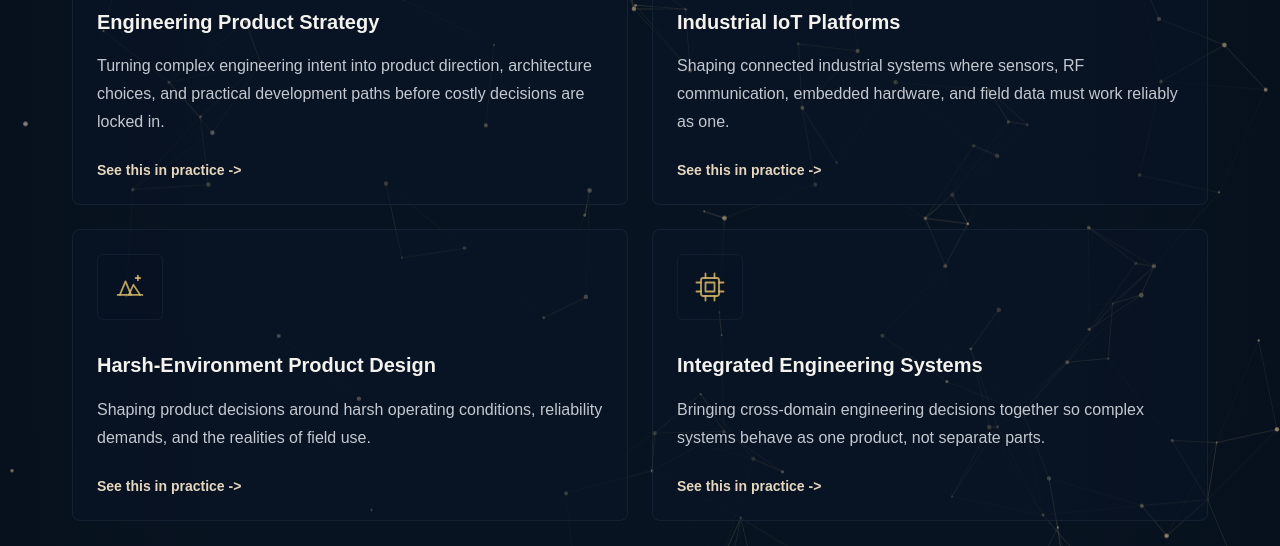
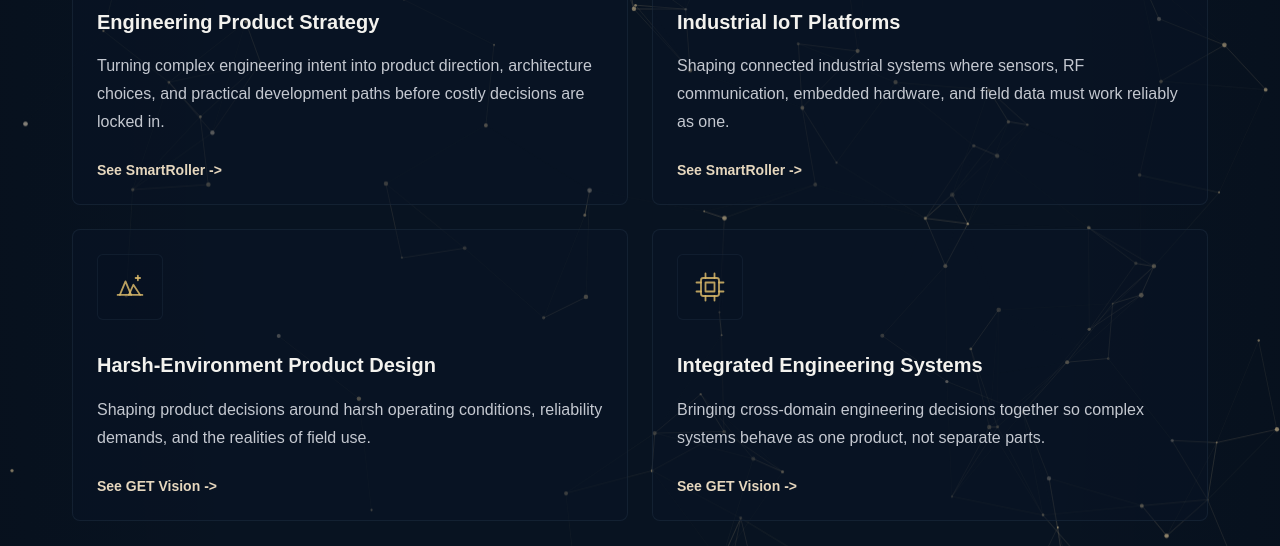
Before and after one commit to raghavmalik89/engineering-portfolio, a Next.js app in the folder website/: page / in a window 1280 px wide. Shown: the part 1900-2446 px from the top of the page. Built offline with nearby package versions, Linux system fonts and the light colour scheme.

Commit message:
refactor(home): clarify capability story links

```diff
--- a/website/components/cards/CapabilityCard.tsx
+++ b/website/components/cards/CapabilityCard.tsx
@@ -13,6 +13,7 @@ type CapabilityCardProps = {
   evidenceCaption?: string;
   href?: string;
   linkLabel?: string;
+  ctaLabel?: string;
 };
 
 export function CapabilityCard({
@@ -25,6 +26,7 @@ export function CapabilityCard({
   evidenceCaption,
   href,
   linkLabel,
+  ctaLabel = "See this in practice",
 }: CapabilityCardProps) {
   const hasEvidence = image || evidenceLabel || evidenceCaption;
 
@@ -76,7 +78,7 @@ export function CapabilityCard({
 
       {href ? (
         <span className="mt-auto pt-6 text-sm font-semibold text-accent-beige transition-colors duration-200 motion-reduce:transition-none group-hover:text-accent-copper group-focus-visible:text-accent-copper">
-          See this in practice{" "}
+          {ctaLabel}{" "}
           <span
             aria-hidden="true"
             className="inline-block transition-transform duration-200 motion-reduce:transition-none group-hover:translate-x-1 group-focus-visible:translate-x-1 motion-reduce:group-hover:translate-x-0 motion-reduce:group-focus-visible:translate-x-0"
--- a/website/components/sections/CapabilityOverview.tsx
+++ b/website/components/sections/CapabilityOverview.tsx
@@ -40,6 +40,7 @@ export function CapabilityOverview() {
                 key={capability.title}
                 {...capability}
                 href={href}
+                ctaLabel={capability.evidenceLink?.ctaLabel}
                 linkLabel={
                   capability.evidenceLink
                     ? `See ${capability.title} in ${capability.evidenceLink.destinationLabel}`
--- a/website/data/homeContent.ts
+++ b/website/data/homeContent.ts
@@ -12,6 +12,7 @@ export type Capability = {
   evidenceLink?: {
     storySlug: string;
     destinationLabel: string;
+    ctaLabel: string;
   };
 };
 
@@ -39,6 +40,7 @@ export const capabilities: Capability[] = [
     evidenceLink: {
       storySlug: "smartroller",
       destinationLabel: "the SmartRoller productisation story",
+      ctaLabel: "See SmartRoller",
     },
   },
   {
@@ -48,6 +50,7 @@ export const capabilities: Capability[] = [
     evidenceLink: {
       storySlug: "smartroller",
       destinationLabel: "the SmartRoller product architecture story",
+      ctaLabel: "See SmartRoller",
     },
   },
   {
@@ -57,6 +60,7 @@ export const capabilities: Capability[] = [
     evidenceLink: {
       storySlug: "get-vision",
       destinationLabel: "the GET Vision ruggedisation story",
+      ctaLabel: "See GET Vision",
     },
   },
   {
@@ -66,6 +70,7 @@ export const capabilities: Capability[] = [
     evidenceLink: {
       storySlug: "get-vision",
       destinationLabel: "the GET Vision product architecture story",
+      ctaLabel: "See GET Vision",
     },
   },
 ];
```
